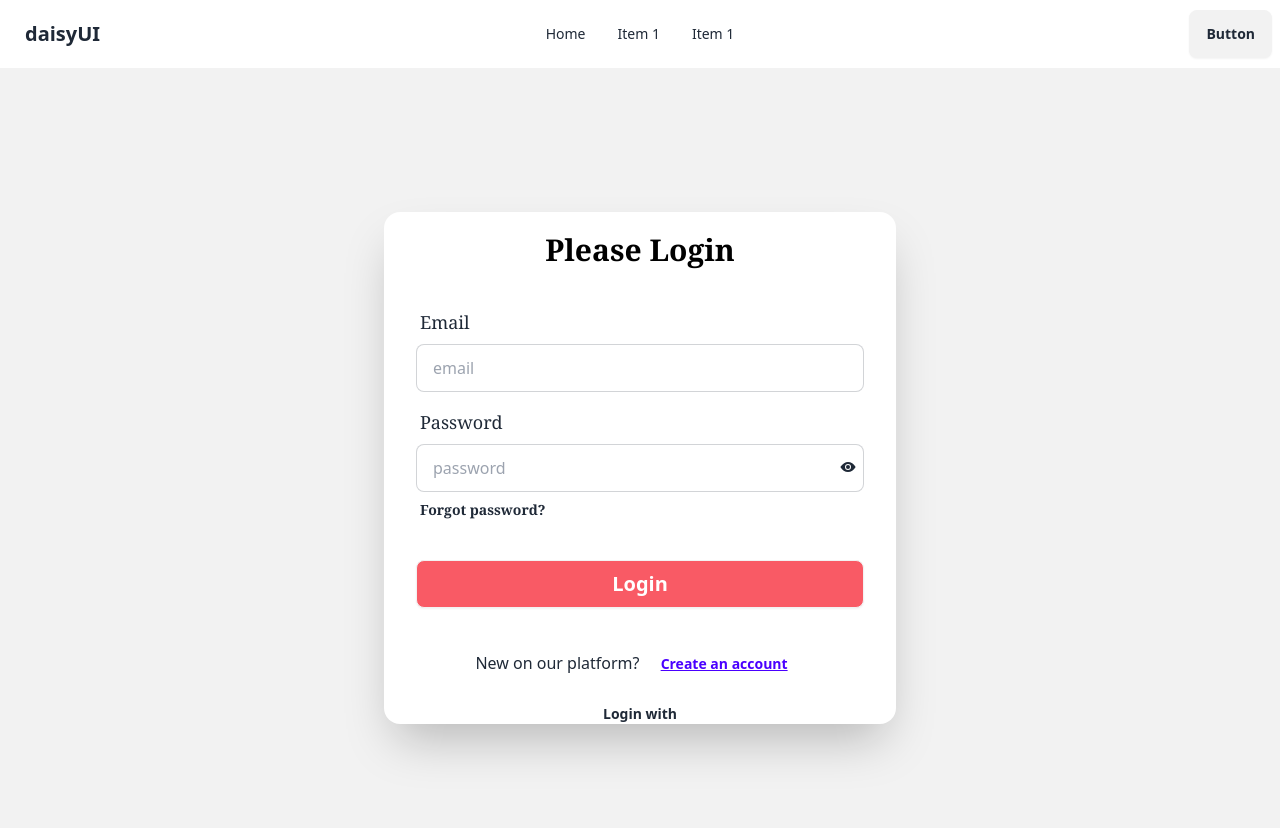
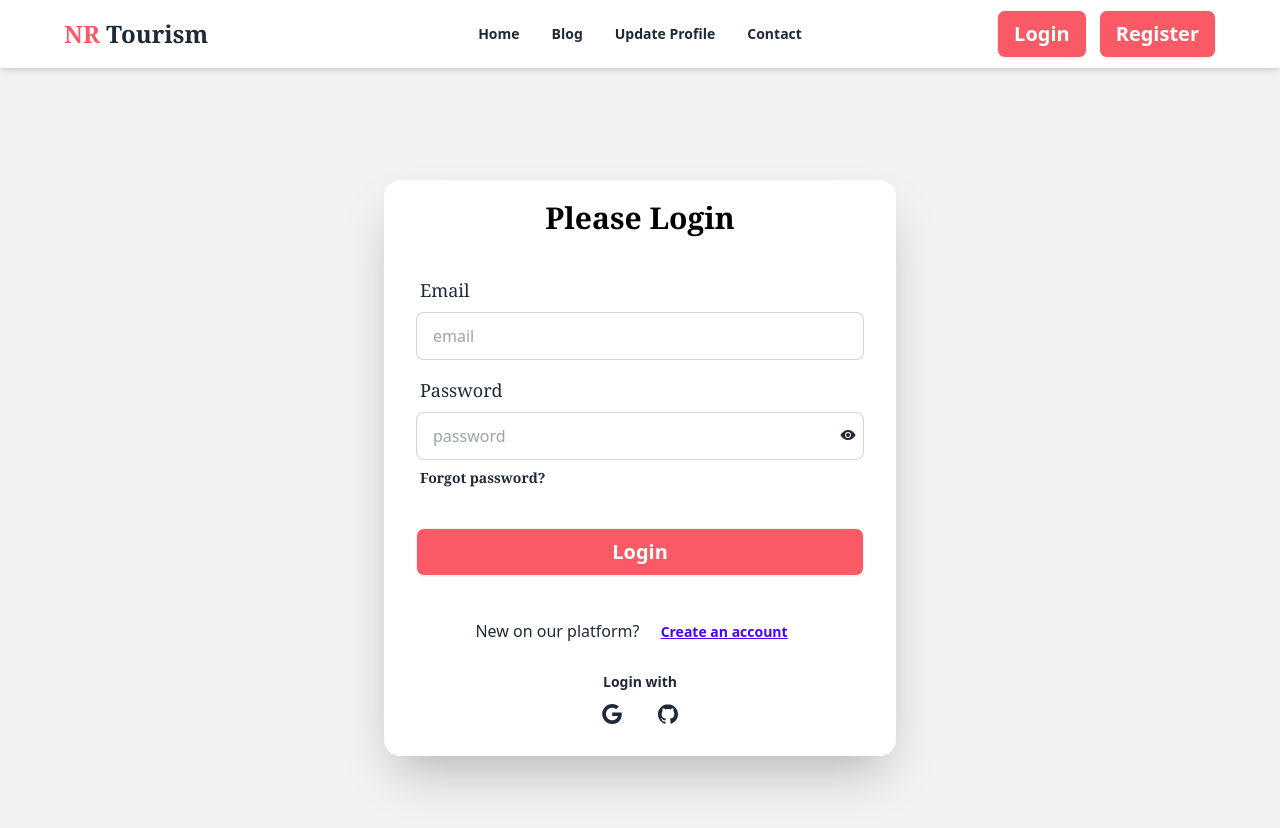
Before and after one commit to Rasel9360/assignment-10-client-nr-tourism, a React (Vite) app: page /login in a window 1280 px wide. Shown: the top 828 px of the page. Built offline with nearby package versions, Linux system fonts and the light colour scheme; no server answers.

Commit message:
google auth & github auth update

```diff
--- a/src/AuthProvider/AuthProvider.jsx
+++ b/src/AuthProvider/AuthProvider.jsx
@@ -1,21 +1,58 @@
-import React, { createContext, useState } from 'react';
-import { createUserWithEmailAndPassword } from "firebase/auth";
+import React, { createContext, useEffect, useState } from 'react';
+import { GithubAuthProvider, GoogleAuthProvider, createUserWithEmailAndPassword, onAuthStateChanged, signInWithEmailAndPassword, signInWithPopup, signOut } from "firebase/auth";
 import auth from '../Firebase/firebase.config';
 
 export const AuthContext = createContext(null);
 const AuthProvider = ({ children }) => {
     const [user, setUser] = useState(null);
     const [loading, setLoading] = useState(true);
+    const googleProvider = new GoogleAuthProvider();
+    const gitHubProvider = new GithubAuthProvider();
 
     // Create user
-    const createUser = (email, password) =>{
+    const createUser = (email, password) => {
         return createUserWithEmailAndPassword(auth, email, password)
+    }
+
+    // Login user
+    const loginUser = (email, password) => {
+        return signInWithEmailAndPassword(auth, email, password)
+    }
+
+    // user log out
+    const logOut = () => {
+        return signOut(auth)
+    }
+
+    // Google login
+    const googleLogin =  () => {
+        return signInWithPopup(auth, googleProvider)
+    }
+
+    //  GitHub login
+    const  githubLogin = () => {
+        return signInWithPopup(auth, gitHubProvider)
     }
 
     const authInfo = {
         user,
-        createUser
+        loading,
+        createUser,
+        loginUser,
+        logOut,
+        googleLogin,
+        githubLogin
     };
+
+    // onAuth State change
+    useEffect(() => {
+        const unsubscribe = onAuthStateChanged(auth, (currentUser) => {
+            console.log('onAuthStateChange', currentUser);
+            setUser(currentUser);
+            setLoading(false);
+        })
+        return () => unsubscribe();
+    }, [])
 
     return (
         <AuthContext.Provider value={authInfo}>
--- a/src/Components/Navbar.jsx
+++ b/src/Components/Navbar.jsx
@@ -1,32 +1,66 @@
-import React from 'react';
-import { NavLink } from 'react-router-dom';
+import { useContext } from "react";
+import { Link, NavLink } from "react-router-dom";
+import { toast } from 'react-toastify';
+import { CiLogout } from "react-icons/ci";
+import { AuthContext } from "../AuthProvider/AuthProvider";
+
 
 const Navbar = () => {
-    const NavLinks = <>
-    <NavLink to='/'><li><a>Home</a></li></NavLink>
-    <NavLink to='/'><li><a>Item 1</a></li></NavLink>
-    <NavLink to='/'><li><a>Item 1</a></li></NavLink>
+    const { user, logOut } = useContext(AuthContext);
+
+    const handleSignOut = () => {
+        logOut()
+            .then(result => {
+                console.log(result)
+                toast.success("Logged out successfully!")
+            })
+            .catch(err => console.error(err));
+    }
+
+    const navLinks = <>
+        <li><NavLink to='/' className={'text-sm font-bold'}>Home</NavLink></li>
+        <li><NavLink to='/blogs' className={'text-sm font-bold'}>Blog</NavLink></li>
+        <li><NavLink to='/profile' className={'text-sm font-bold'}>Update Profile</NavLink></li>
+        <li><NavLink to='/contact' className={'text-sm font-bold'}>Contact</NavLink></li>
     </>
     return (
-        <div className="navbar bg-base-100">
+        <div className="navbar bg-base-100 shadow-md lg:px-16 fixed z-10">
             <div className="navbar-start">
                 <div className="dropdown">
                     <div tabIndex={0} role="button" className="btn btn-ghost lg:hidden">
                         <svg xmlns="http://www.w3.org/2000/svg" className="h-5 w-5" fill="none" viewBox="0 0 24 24" stroke="currentColor"><path strokeLinecap="round" strokeLinejoin="round" strokeWidth="2" d="M4 6h16M4 12h8m-8 6h16" /></svg>
                     </div>
                     <ul tabIndex={0} className="menu menu-sm dropdown-content mt-3 z-[1] p-2 shadow bg-base-100 rounded-box w-52">
-                       {NavLinks}
+                        {navLinks}
                     </ul>
                 </div>
-                <a className="btn btn-ghost text-xl">daisyUI</a>
+                <Link to='/' className="text-2xl font-bold font-serif"><span className="text-[#F95A65]">NR</span> Tourism</Link>
             </div>
             <div className="navbar-center hidden lg:flex">
                 <ul className="menu menu-horizontal px-1">
-                    {NavLinks}
+                    {navLinks}
                 </ul>
             </div>
             <div className="navbar-end">
-                <a className="btn">Button</a>
+                {
+                    user ?
+                        <div className="dropdown dropdown-end ">
+                            <div tabIndex={0} role="button" className="btn btn-ghost btn-circle avatar">
+                                <div className="w-10 rounded-full tooltip" title={user?.displayName}>
+                                    <img alt="Tailwind CSS Navbar component" src={user.photoURL} />
+                                </div>
+                            </div>
+                            <ul tabIndex={0} className=" z-[1] shadow menu menu-lg  dropdown-content bg-base-100 rounded-lg ">
+                                <li><a>{user.displayName}</a></li>
+                                <li className="bg-[#F95A65] hover:bg-[#f24652] text-white rounded-lg" onClick={handleSignOut}><a><CiLogout /> Logout</a></li>
+                            </ul>
+                        </div> :
+                        <div className="space-x-3">
+                            <Link to='/login'><button className="btn text-white text-xl bg-[#F95A65] hover:bg-[#f24652]">Login</button></Link>
+                            <Link to='/register'><button className="btn text-white text-xl bg-[#F95A65] hover:bg-[#f24652]">Register</button></Link>
+                        </div>
+                }
+
             </div>
         </div>
     );
--- a/src/Pages/Login.jsx
+++ b/src/Pages/Login.jsx
@@ -1,15 +1,56 @@
-import { useState } from "react";
+import { useContext, useState } from "react";
 import { IoEye, IoEyeOff } from "react-icons/io5";
 import { Link } from "react-router-dom";
+import { AuthContext } from "../AuthProvider/AuthProvider";
+import { toast } from "react-toastify";
 
 const Login = () => {
     const [showPassword, setShowPassword] = useState(false)
+    const { loginUser, googleLogin, githubLogin } = useContext(AuthContext)
 
     const handleLogin = (e) => {
         e.preventDefault();
         const email = e.target.email.value;
         const password = e.target.password.value;
         console.log(email, password);
+        loginUser(email, password)
+            .then(result => {
+                toast.success('Login successful')
+                console.log(result.user)
+            })
+            .catch(err => {
+                toast.error('Invalid Email or Password');
+                console.log(err);
+            })
+        e.target.reset();
+    }
+
+    // login with google
+    const handleGoogle = () => {
+        googleLogin()
+            .then(res => {
+                // navigate(location?.state ? location.state : '/')
+                toast.success('Login with Google successfully');
+                console.log(res.user);
+            })
+            .catch(err => {
+                toast.error('Error: Unable to login with Google');
+                console.log(err);
+            });
+    }
+
+    // login with  Github
+    const handleGitHub = () => {
+        githubLogin()
+            .then(res => {
+                // navigate(location?.state ? location.state : '/')
+                toast.success('Login with GitHub successfully');
+                console.log(res.user);
+            })
+            .catch(err => {
+                toast.error('Error: Unable to login with GitHub');
+                console.log(err);
+            });
     }
 
     return (
@@ -57,7 +98,7 @@ const Login = () => {
                     <p className="px-3 text-sm dark:text-gray-600 font-bold">Login with</p>
                     <div className="flex-1 h-px sm:w-16 dark:bg-gray-400"></div>
                 </div>
-                {/* <div className="flex justify-center space-x-3 mb-5">
+                <div className="flex justify-center space-x-3 mb-5">
                     <button onClick={handleGoogle} aria-label="Log in with Google" className="p-3 rounded-sm">
                         <svg xmlns="http://www.w3.org/2000/svg" viewBox="0 0 32 32" className="w-5 h-5 fill-current">
                             <path d="M16.318 13.714v5.484h9.078c-0.37 2.354-2.745 6.901-9.078 6.901-5.458 0-9.917-4.521-9.917-10.099s4.458-10.099 9.917-10.099c3.109 0 5.193 1.318 6.38 2.464l4.339-4.182c-2.786-2.599-6.396-4.182-10.719-4.182-8.844 0-16 7.151-16 16s7.156 16 16 16c9.234 0 15.365-6.49 15.365-15.635 0-1.052-0.115-1.854-0.255-2.651z"></path>
@@ -68,7 +109,7 @@ const Login = () => {
                             <path d="M16 0.396c-8.839 0-16 7.167-16 16 0 7.073 4.584 13.068 10.937 15.183 0.803 0.151 1.093-0.344 1.093-0.772 0-0.38-0.009-1.385-0.015-2.719-4.453 0.964-5.391-2.151-5.391-2.151-0.729-1.844-1.781-2.339-1.781-2.339-1.448-0.989 0.115-0.968 0.115-0.968 1.604 0.109 2.448 1.645 2.448 1.645 1.427 2.448 3.744 1.74 4.661 1.328 0.14-1.031 0.557-1.74 1.011-2.135-3.552-0.401-7.287-1.776-7.287-7.907 0-1.751 0.62-3.177 1.645-4.297-0.177-0.401-0.719-2.031 0.141-4.235 0 0 1.339-0.427 4.4 1.641 1.281-0.355 2.641-0.532 4-0.541 1.36 0.009 2.719 0.187 4 0.541 3.043-2.068 4.381-1.641 4.381-1.641 0.859 2.204 0.317 3.833 0.161 4.235 1.015 1.12 1.635 2.547 1.635 4.297 0 6.145-3.74 7.5-7.296 7.891 0.556 0.479 1.077 1.464 1.077 2.959 0 2.14-0.020 3.864-0.020 4.385 0 0.416 0.28 0.916 1.104 0.755 6.4-2.093 10.979-8.093 10.979-15.156 0-8.833-7.161-16-16-16z"></path>
                         </svg>
                     </button>
-                </div> */}
+                </div>
             </div>
         </div>
     );
--- a/src/Pages/Register.jsx
+++ b/src/Pages/Register.jsx
@@ -6,7 +6,7 @@ import auth from '../Firebase/firebase.config';
 import { toast } from 'react-toastify';
 
 const Register = () => {
-    const { createUser } = useContext(AuthContext)
+    const { createUser, logOut } = useContext(AuthContext)
 
 
     const handleSignUp = (e) => {
@@ -16,6 +16,20 @@ const Register = () => {
         const name = e.target.name.value;
         const photo = e.target.photo.value;
         console.log(email, password, name, photo);
+
+        // Password verification
+        if (password.length < 6) {
+            return toast.error('Password use must be 6 character')
+        }
+
+        if (/^(?=.*[A-Z])/gm.test(password) === false) {
+            return toast.error("Uppercase letter is required")
+        }
+
+        if (/^(?=.*[a-z])/gm.test(password) === false) {
+            return toast.error("Lowercase letter is required")
+        }
+
 
         createUser(email, password)
             .then(result => {
@@ -27,6 +41,11 @@ const Register = () => {
                     .then(res => {
                         console.log(res)
                         toast.success("Account created successfully!");
+                        logOut()
+                            .then(result => {
+                                console.log(result)
+                            })
+                            .catch(err => console.error(err));
                     })
                     .catch(err => console.log(err));
             })
@@ -34,7 +53,7 @@ const Register = () => {
                 console.log(err);
                 toast.error("email already used please enter a valid email")
             })
-            e.target.reset();
+        e.target.reset();
     }
     return (
         <div className="hero min-h-screen bg-base-200 ">
--- a/src/Pages/Root.jsx
+++ b/src/Pages/Root.jsx
@@ -6,7 +6,7 @@ import 'react-toastify/dist/ReactToastify.css';
 const Root = () => {
     return (
         <div>
-            <Navbar></Navbar>
+            <div className="h-[68px]"><Navbar></Navbar></div>
             <Outlet></Outlet>
             <ToastContainer position="top-center"/>
         </div>
```
